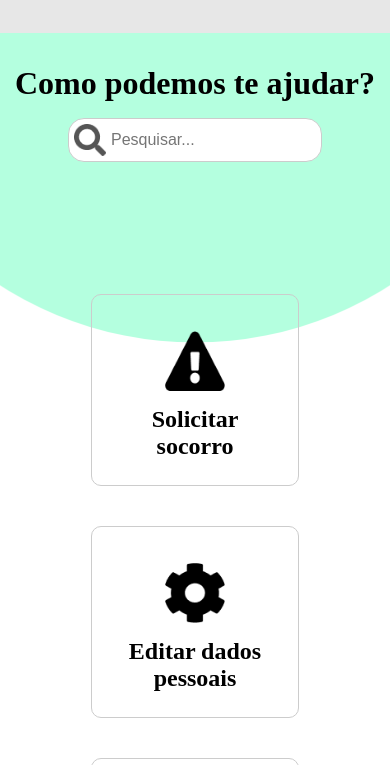
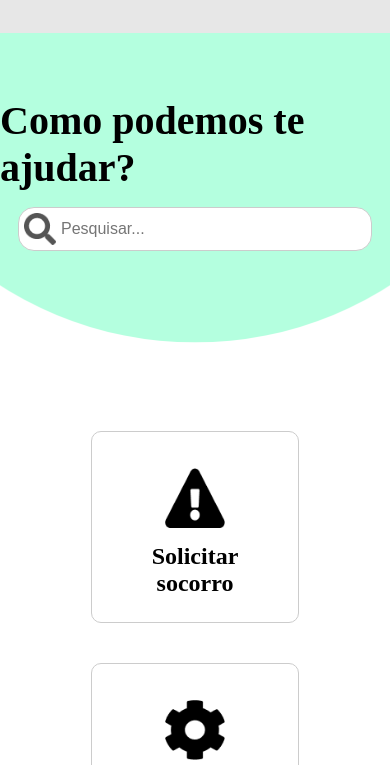
Before and after one commit to MaryChriss/Sprint_2, a plain HTML site: page pages/ajuda.html in a window 390 px wide. Shown: the part 79-844 px from the top of the page. Drawn offline with Linux system fonts and the light colour scheme.

Commit message:
Finalizando mobile

```diff
--- a/css/ajuda.css
+++ b/css/ajuda.css
@@ -252,7 +252,7 @@ input[type="text"] {
     }
 
     input[type="text"] {
-        width: 200px;
+        width: 300px;
         padding: 5px;
         border: 0px solid #ccc;
         font-size: 16px;
@@ -277,9 +277,9 @@ input[type="text"] {
     }
 
     .direita h1 {
-        margin-top: 2rem;
+        margin-top: 4rem;
         margin-bottom: 1rem;
-        font-size: 2rem;
+        font-size: 2.5rem;
     }
 
     .container {
@@ -306,7 +306,7 @@ input[type="text"] {
     }
 
     .section1 {
-        margin-top: 3rem;
+        margin-top: 0rem;
         margin-right: 0rem;
         margin-left: 0rem;
     }
@@ -321,8 +321,8 @@ input[type="text"] {
 
     .esquerda {
         display: flex;
-        margin-top: 4rem;
-        flex-direction: column;
+        justify-content: center;
+        margin-top: 10rem;
     }
 
     .pedirSocorro, .dadosPessoais, .reembolso, .contatos, .boleto, .app {
```
